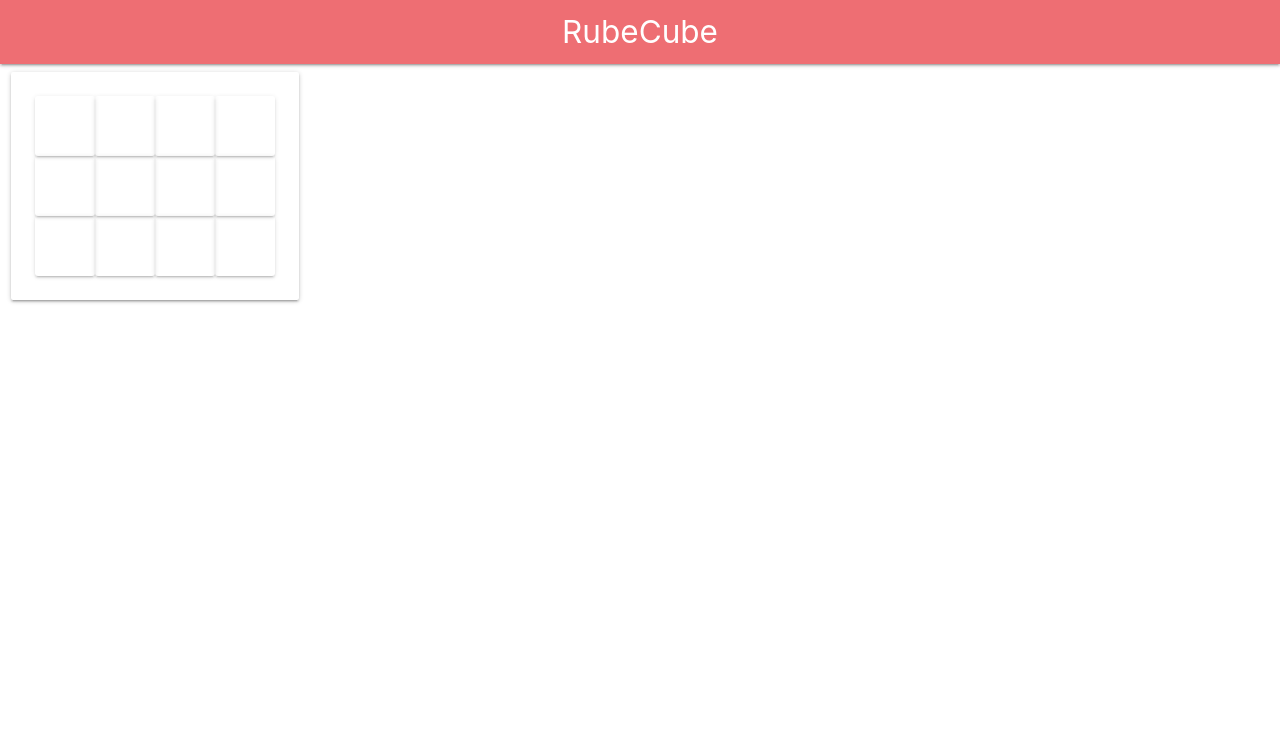
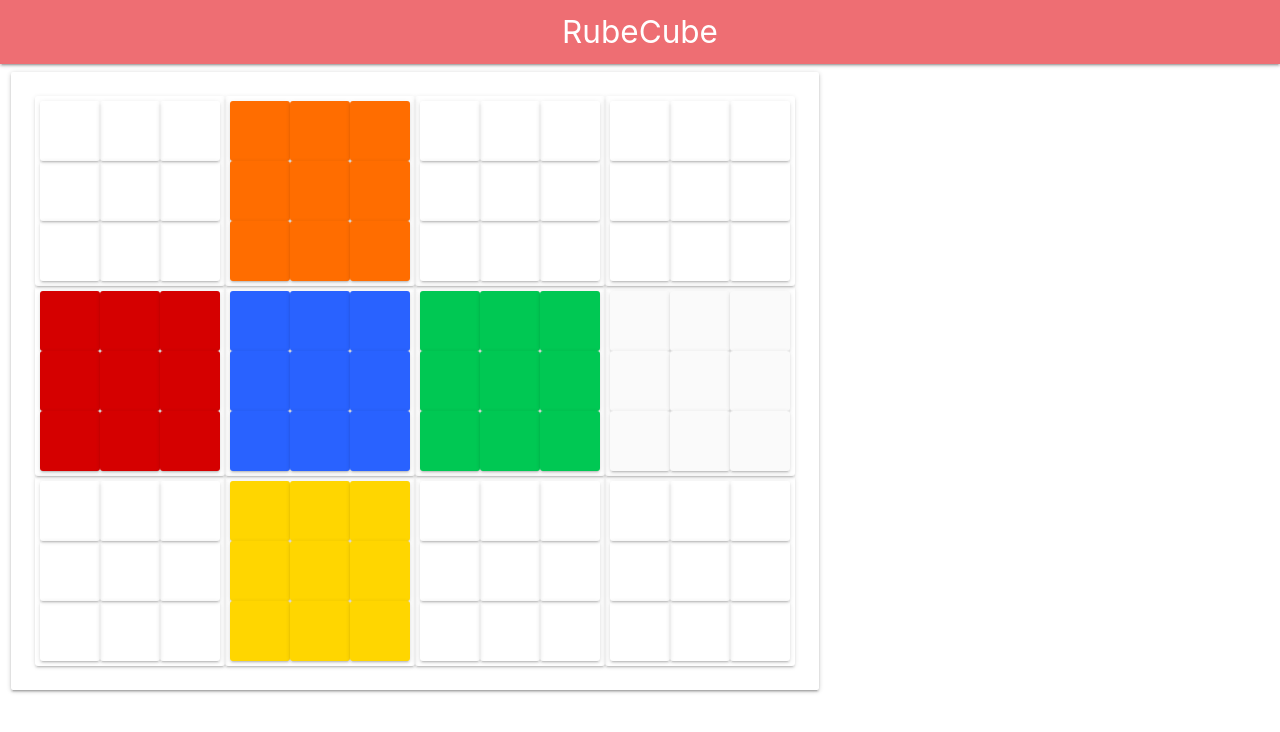
Before and after one commit to tatparya/RubeCube, a plain HTML site: page index.html in a window 1280 px wide. Drawn offline with nearby package versions, Linux system fonts and the light colour scheme.

Commit message:
Cube representation complete

```diff
--- a/css/app.css
+++ b/css/app.css
@@ -8,9 +8,10 @@ div .panel {
 
 div .cube-side{
     margin: 0px;
-    padding: 30px;
+    padding: 5px;
     box-shadow: 0 2px 2px 0 rgba(0,0,0,0.1),0 1px 5px 0 rgba(0,0,0,0.1),0 3px 1px -2px rgba(0,0,0,0.1);
     border-radius: 3px;
+    display: flex;
 }
 
 div .cube-block{
--- a/index.html
+++ b/index.html
@@ -32,15 +32,15 @@
             <div class="cube-rep">
 
                 <div class="panel">
-                    <div class="cube-side">
+                    <div class="cube-side invSide">
                     </div>
 
                     <div class="cube-side" id="side5">
                     </div>
 
-                    <div class="cube-side">
+                    <div class="cube-side invSide">
                     </div>
-                    <div class="cube-side">
+                    <div class="cube-side invSide">
                     </div>
                 </div>
 
@@ -56,15 +56,15 @@
                 </div>
 
                 <div class="panel">
-                    <div class="cube-side">
+                    <div class="cube-side invSide">
                     </div>
 
                     <div class="cube-side" id="side6">
                     </div>
 
-                    <div class="cube-side">
+                    <div class="cube-side invSide">
                     </div>
-                    <div class="cube-side">
+                    <div class="cube-side invSide">
                     </div>
                 </div>
 
--- a/js/cube.js
+++ b/js/cube.js
@@ -1,4 +1,5 @@
 //  Init cube
+var invSide = [[-1,-1,-1],[-1,-1,-1],[-1,-1,-1]];
 var side1 = [[0,0,0],[0,0,0],[0,0,0]];
 var side2 = [[1,1,1],[1,1,1],[1,1,1]];
 var side3 = [[2,2,2],[2,2,2],[2,2,2]];
@@ -19,11 +20,64 @@ var rotateFace = function( side ){
     }
 }
 
+var setColor = function( obj, color ){
+    switch( color ){
+        case 0: obj.style.backgroundColor = "#d50000"; // red;
+                break;
+        case 1: obj.style.backgroundColor = "#2962ff"; // blue;
+                break;
+        case 2: obj.style.backgroundColor = "#00c853"; // green;
+                break;
+        case 3: obj.style.backgroundColor = "#fafafa"; // grey;
+                break;
+        case 4: obj.style.backgroundColor = "#ff6d00"; // orange;
+                break;
+        case 5: obj.style.backgroundColor = "#ffd600"; // yellow;
+                break;
+        default:
+                break;
+    }
+}
+
 var printSide = function( side, sideObj ){
-    var sideDiv = document.createElement( "div" );
+    //  Create three rows
+    console.log( "Printing cube" );
+    for( i = 0; i < 3; i++ ){
+        var cubeRow = document.createElement( "div" );
+        cubeRow.className = "cube-row";
+        //  Create three blocks
+        for( j = 0; j < 3; j++ ){
+            var cubeBlock = document.createElement( "div" );
+            cubeBlock.className = "cube-block";
+            //  Set block color
+            setColor( cubeBlock, side[i][j] );
+            //  Append block
+            cubeRow.appendChild( cubeBlock );
+        }
+        //  Append row
+        sideObj.appendChild( cubeRow );
+    }
+}
+
+var initCube = function(){
+    //  Populate invalid sides
+    var invSides = document.getElementsByClassName( "invSide" );
+    for( itr = 0; itr < invSides.length; itr++ ){
+        console.log( itr );
+        printSide( invSide, invSides[itr] );
+    }
+
+    //  Populate sides
+    for( itr = 0; itr < 6; itr++ ){
+        //  Get cube side html object
+        console.log( "side" + (itr + 1) );
+        var sideObj = document.getElementById( "side" + (itr + 1) );
+        printSide( cube[itr], sideObj );
+    }
 }
 
 console.log( cube );
+initCube();
 
 var moveU = function( cube, side ){
 
```
